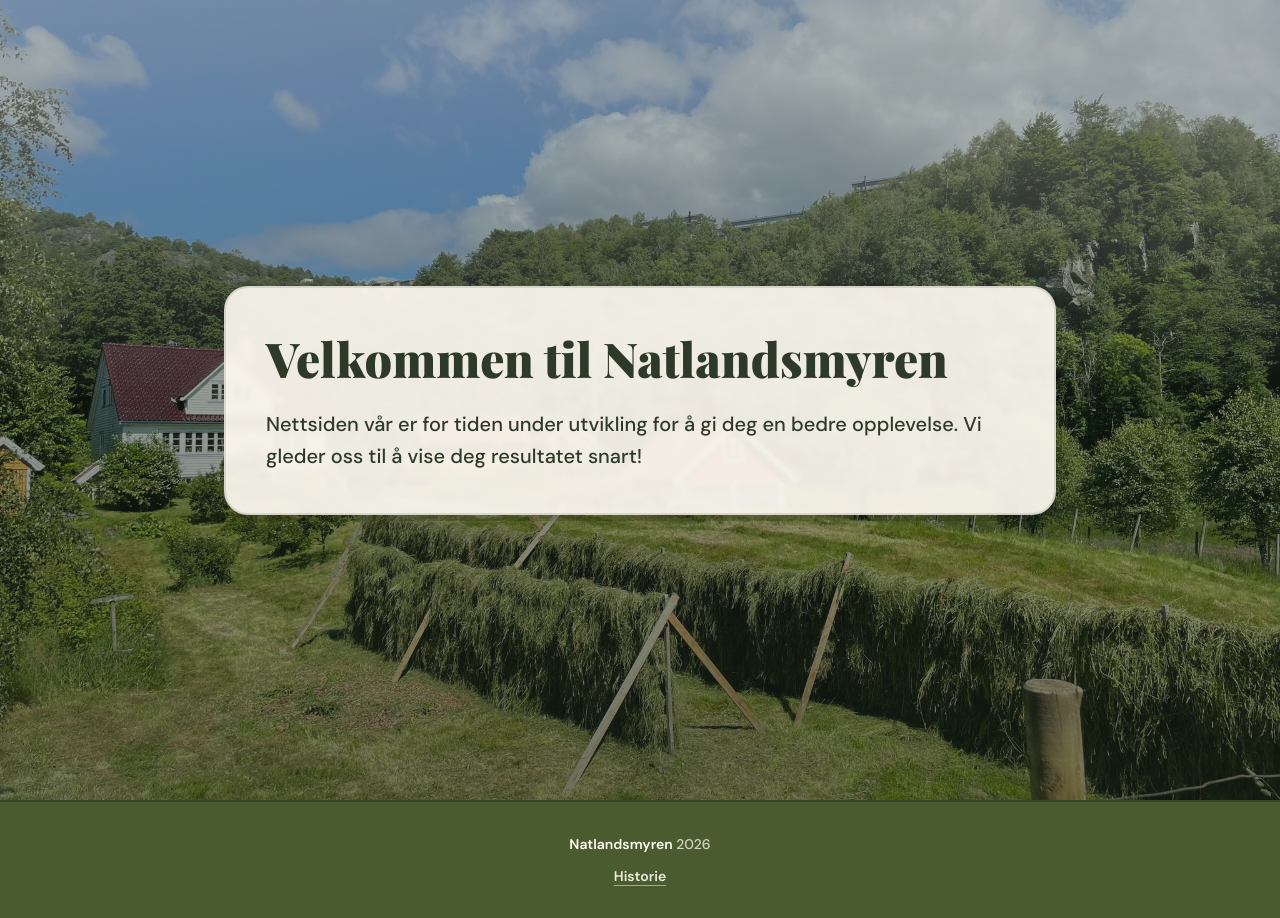
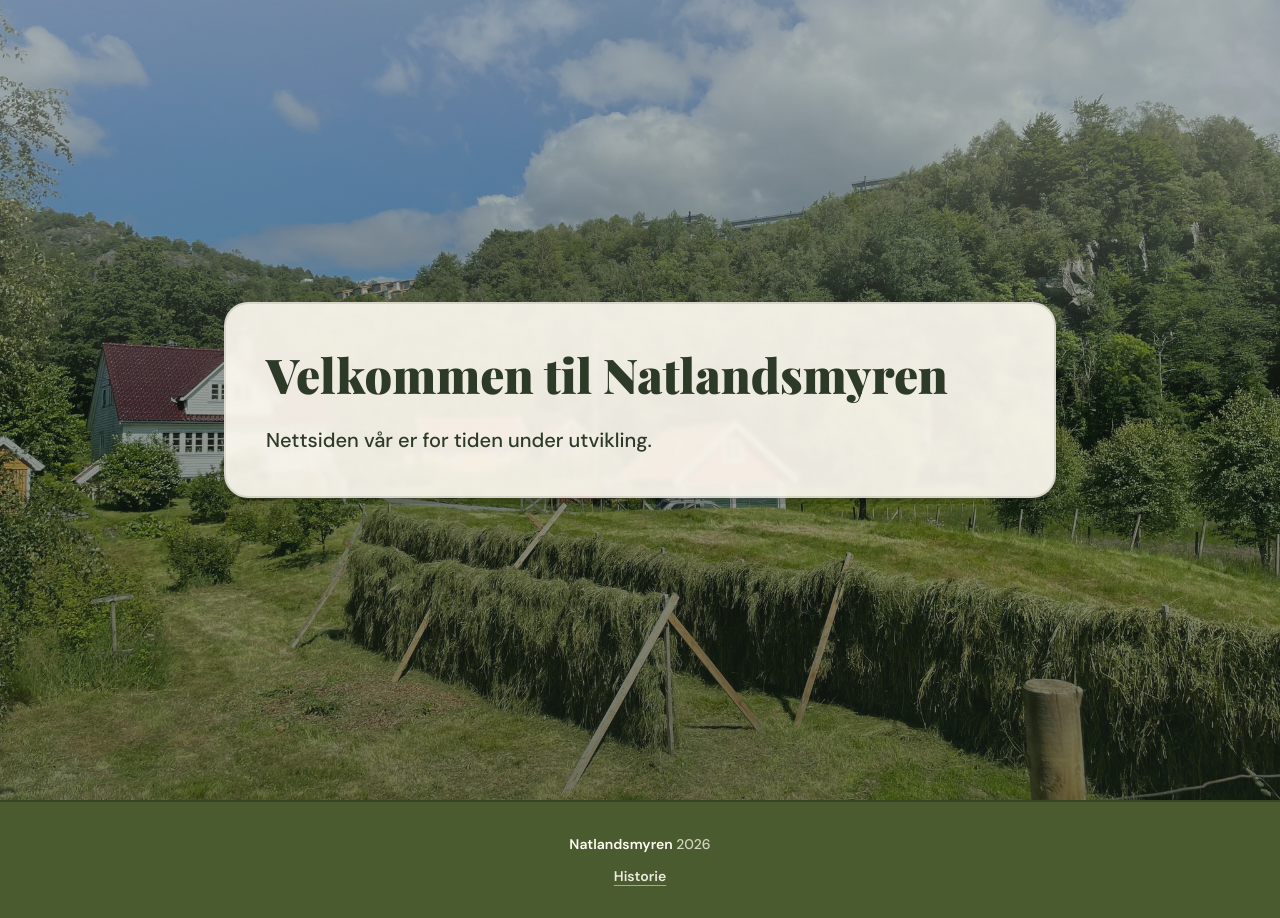
Before and after one commit to eirnat/Natlandsmyren, a Next.js app: page /under-utvikling in a window 1280 px wide. Built offline with nearby package versions, Linux system fonts and the light colour scheme.

Commit message:
oppdatert

```diff
--- a/app/under-utvikling/page.tsx
+++ b/app/under-utvikling/page.tsx
@@ -29,8 +29,7 @@ export default function UnderUtviklingPage() {
             Velkommen til Natlandsmyren
           </h1>
           <p className="mt-5 text-lg font-medium leading-relaxed text-[#2D3A27] sm:text-xl">
-            Nettsiden vår er for tiden under utvikling for å gi deg en bedre
-            opplevelse. Vi gleder oss til å vise deg resultatet snart!
+            Nettsiden vår er for tiden under utvikling.
           </p>
         </div>
       </div>
```
